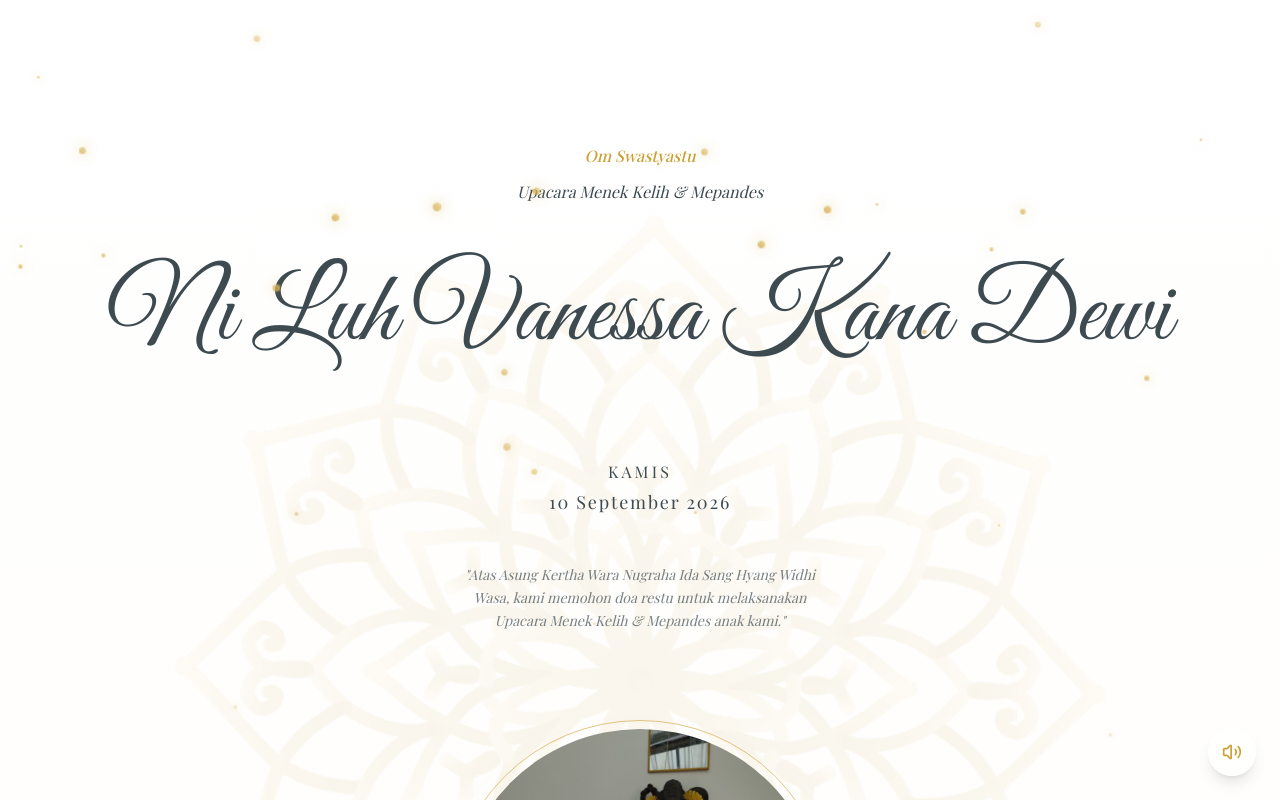
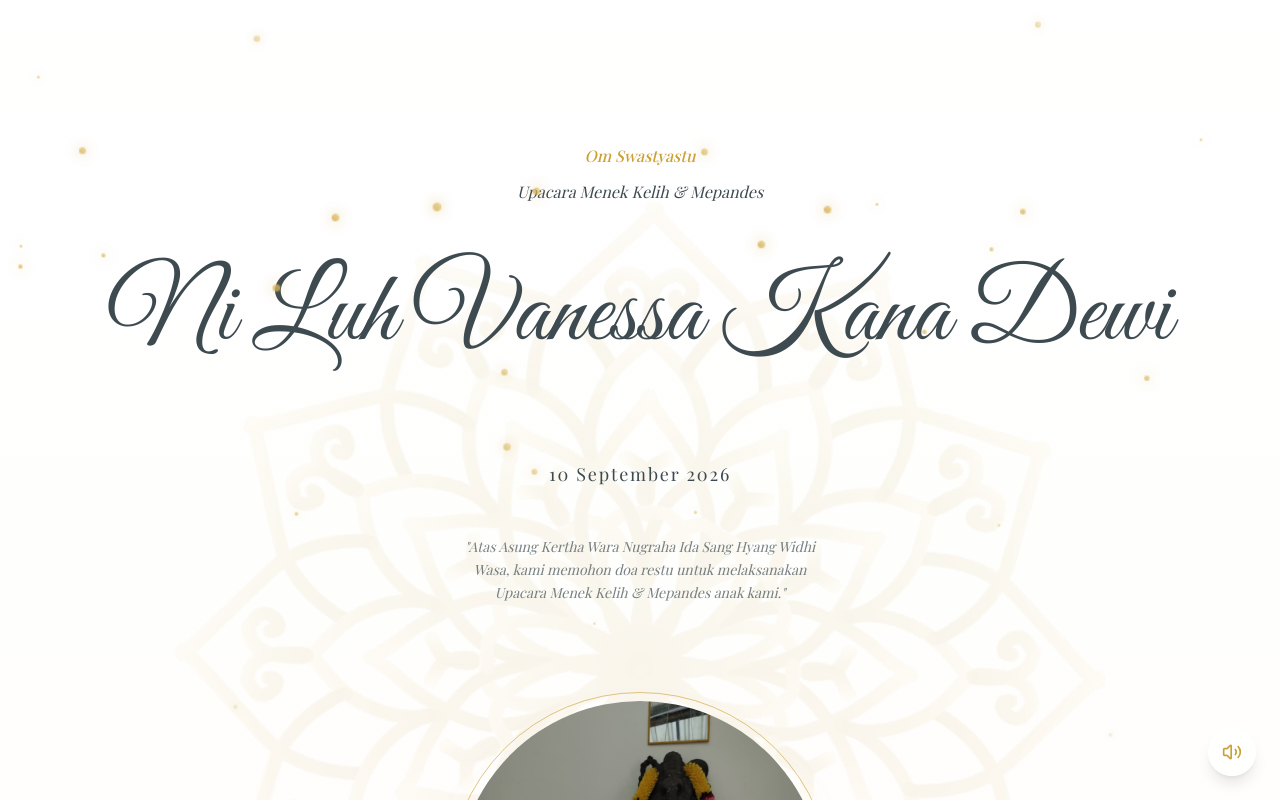
Before and after one commit to FARELNICKHOLAS/metatah-kana, a React (Vite) app: page / in a window 1280 px wide. Both pictures are taken after a click on the button "BUKA UNDANGAN". Shown: the top 800 px of the page. Built offline with nearby package versions, Linux system fonts and the light colour scheme; a web font is replaced by a local one.

Commit message:
Remove hari Kamis from Hero page

```diff
--- a/src/components/Hero.jsx
+++ b/src/components/Hero.jsx
@@ -54,9 +54,6 @@ export default function Hero() {
           transition={{ duration: 1, delay: 0.7 }}
           className="flex flex-col items-center gap-1 mt-12 mb-12"
         >
-          <span className="font-serif text-sm md:text-base tracking-[0.2em] uppercase">
-            Kamis
-          </span>
           <span className="font-serif text-base md:text-lg tracking-[0.1em]">
             10 September 2026
           </span>
```
